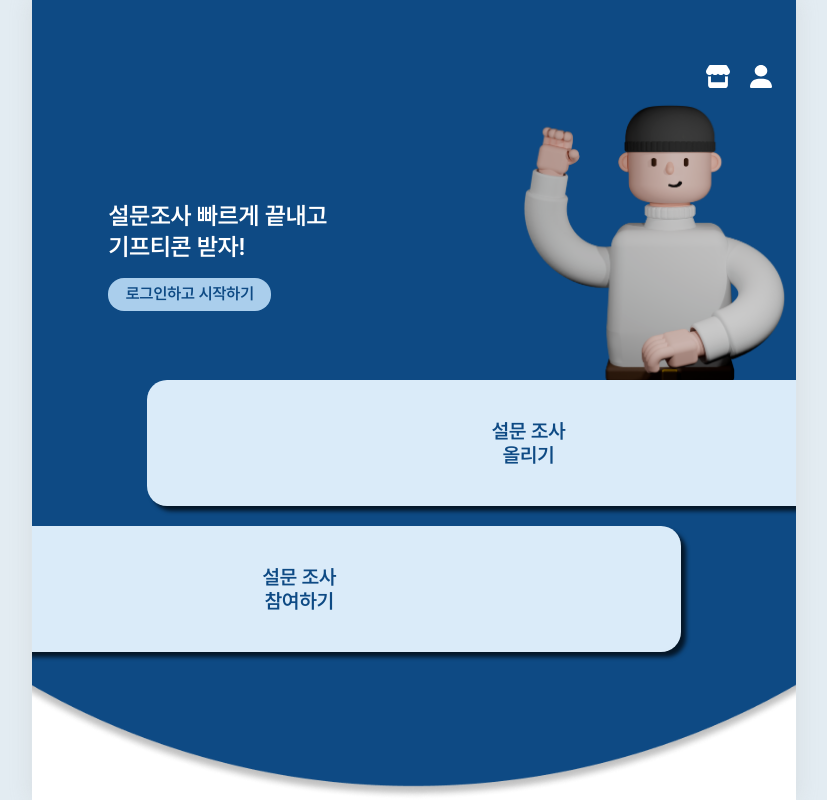
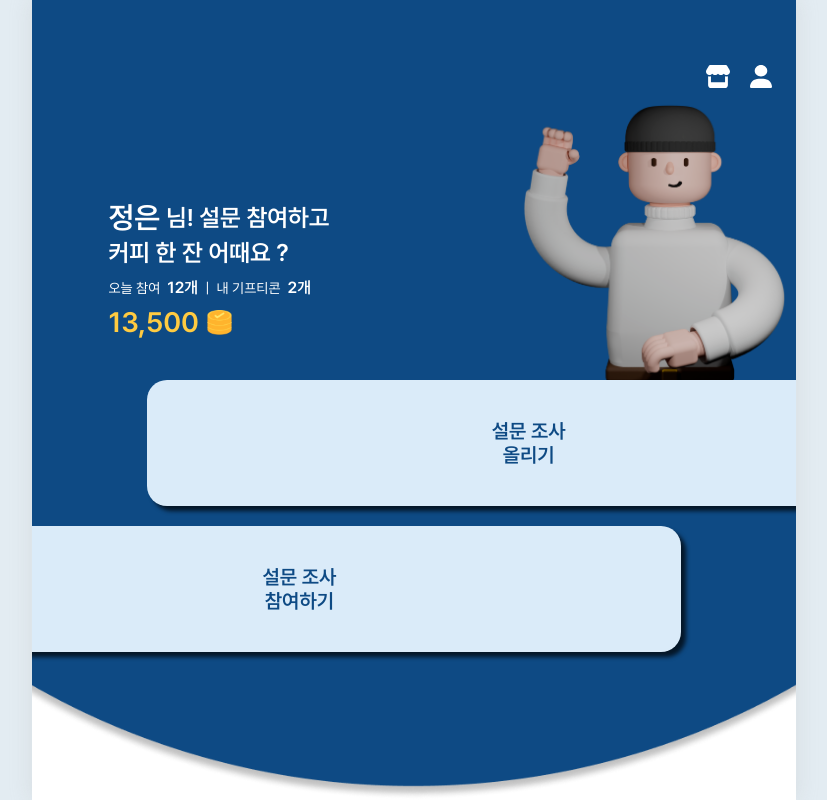
Before and after one commit to mingki831/Hannyang, a React (Create React App) app: page / in a window 1280 px wide. Shown: the whole page, without its empty margins (226-1053 px from the left). Built offline with nearby package versions, Linux system fonts and the light colour scheme.

Commit message:
Feat/로그인여부에 따른 메인화면

```diff
--- a/src/pages/main/MainPage.jsx
+++ b/src/pages/main/MainPage.jsx
@@ -9,6 +9,7 @@ import { PageContext } from '../../components/context/PageContext';
 
 import Ellipse from '../../components/imgs/home/ellipse.png'
 import Character from '../../components/imgs/home/character.png'
+import Logo2 from '../../components/imgs/Logo2.png'
 
 export default function MainPage() {
 
@@ -16,21 +17,25 @@ export default function MainPage() {
     const token = getCookieToken();
     const [isLogin, setIsLogin] = useState(false);
 
-    console.log(token);
-
     const { setPage } = useContext(PageContext);
     const navigate = useNavigate();
 
     useEffect(() => {
-        setPage('MainPage')
+        setPage('MainPage');
+        //로그인여부
+        if (token !== null && token !== undefined) {
+          setIsLogin(true);
+        } else {
+          setIsLogin(false);
+        };
     }, []);
 
     return (
         <>
         <Layout>
             <MainST.MainBg path={Ellipse}>
-
                 <MainST.ContentZone>
+                    {isLogin === true ?
                     <MainST.GuideZone>
                         <MainST.GuideText>
                             설문조사 빠르게 끝내고 <br/>
@@ -43,7 +48,24 @@ export default function MainPage() {
                         > 로그인하고 시작하기
                         </MainST.GuideButton>
                     </MainST.GuideZone>
-
+                    :
+                    <MainST.GuideZone>
+                        <MainST.GuideText>
+                            <MainST.NickText>정은</MainST.NickText>&nbsp;님! 설문 참여하고
+                        </MainST.GuideText>
+                        <MainST.GuideText>
+                            커피 한 잔 어때요 ?
+                        </MainST.GuideText>
+                        <MainST.NumberZone>
+                            오늘 참여&nbsp;&nbsp;<MainST.NumberText>12개</MainST.NumberText>&nbsp;
+                            |&nbsp;&nbsp;내 기프티콘&nbsp;&nbsp;<MainST.NumberText>2개</MainST.NumberText>
+                        </MainST.NumberZone>
+                        <MainST.PointText>
+                            13,500
+                            <MainST.Logo2 src={Logo2}/>
+                        </MainST.PointText>
+                    </MainST.GuideZone>
+                    }
                 <MainST.CharacterZone>
                     <MainST.Character src={Character}/>
                 </MainST.CharacterZone>
--- a/src/pages/main/MainPageStyle.jsx
+++ b/src/pages/main/MainPageStyle.jsx
@@ -43,17 +43,51 @@ export const GuideZone = styled.div`
   margin-top: 100px;
 
   z-index: 900;
+  color: var(--white-default);
 `;
 
 export const GuideText = styled.div`
   position: relative;
+  display: flex;
+  align-items: flex-end;
+  line-height: 35px;
 
-  white-space: nowrap;
-  line-height: 130%;
-
-  color: var(--white-default);
   font-size: var(--font-large);
   font-weight: var(--weight-semi-bold);
+`;
+
+export const NickText = styled.div`
+  font-size: 30px;
+  font-weight: var(--weight-semi-bold);
+`;
+
+export const NumberZone = styled.div`
+  font-size: var(--font-small);
+  font-weight: var(--weight-thin);
+  display: flex;
+  align-items: center;
+  margin-top: 8px;
+  margin-bottom: 8px;
+`;
+
+export const NumberText = styled.div`
+  font-size: var(--font-regular);
+  font-weight: var(--weight-semi-bold);
+`;
+
+export const PointText = styled.div`
+  font-size: 28px;
+  font-weight: var(--weight-semi-bold);
+  color: var(--yellow-money);
+
+  display: flex;
+  align-items: center;
+`;
+
+export const Logo2 = styled.img`
+  width: 25px;
+  height: 25px;
+  margin-left: 8px;
 `;
 
 export const GuideButton = styled.div`
```
Also changed, not shown: src/components/imgs/Logo2.png (added). Lines whose indentation alone changed are shown as unchanged.
